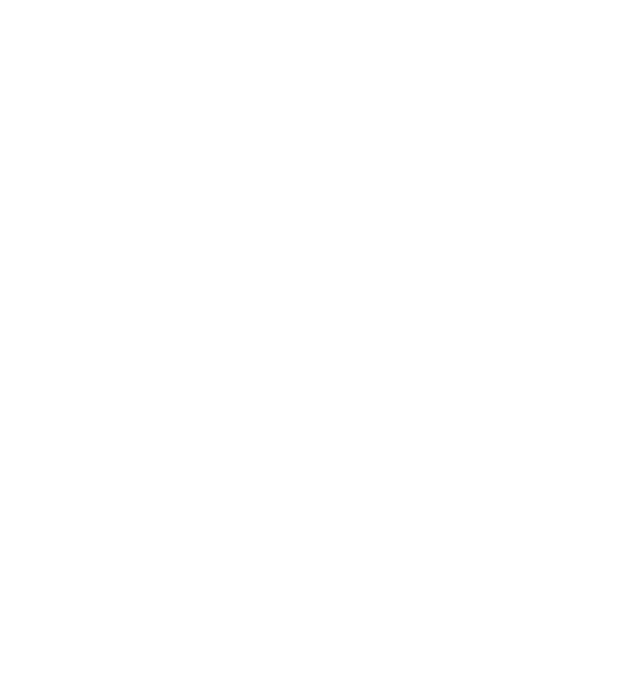
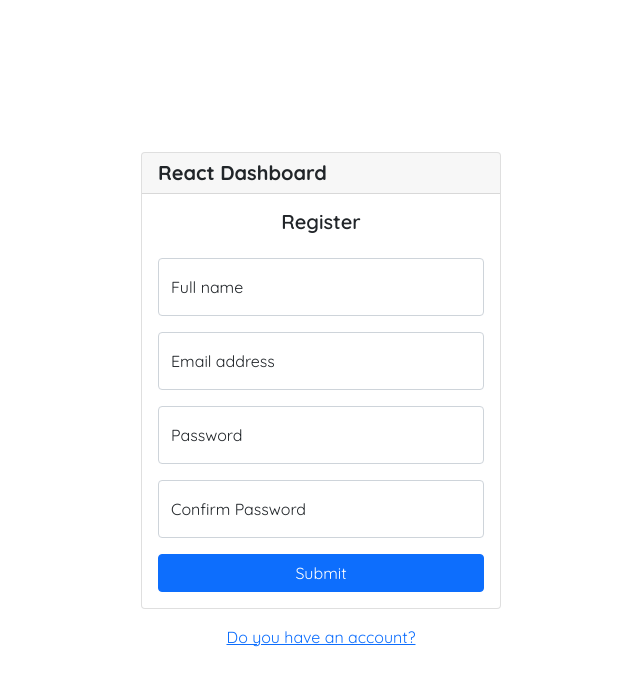
Before and after one commit to DanielVera987/react-dashboard, a React app: page /register in a window 1280 px wide. Before the commit this address had no page. Shown: the top 684 px of the page, without its empty margins (319-959 px from the left). Built offline with nearby package versions, Linux system fonts and the light colour scheme.

Commit message:
Add register page

```diff
--- a/src/pages/Register/Register.jsx
+++ b/src/pages/Register/Register.jsx
@@ -0,0 +1,72 @@
+import React from 'react';
+import { Link } from 'react-router-dom';
+import { Container, Card, Button, FloatingLabel, Form } from 'react-bootstrap';
+
+import './Register.scss';
+
+const Register = () => {
+    return (
+        <Container>
+            <div className="Register">
+                <Card>
+                    <Card.Header as="h5">React Dashboard</Card.Header>
+                    <Card.Body>
+                        <Card.Title className="font-weight-600 mb-4">
+                            Register
+                        </Card.Title>
+                        <FloatingLabel
+                            controlId="name"
+                            label="Full name"
+                            className="mb-3"
+                        >
+                            <Form.Control
+                                type="text"
+                                placeholder="Full name"
+                            ></Form.Control>
+                        </FloatingLabel>
+                        <FloatingLabel
+                            controlId="Email"
+                            label="Email address"
+                            className="mb-3"
+                        >
+                            <Form.Control
+                                type="email"
+                                placeholder="name@example.com"
+                            />
+                        </FloatingLabel>
+                        <FloatingLabel
+                            controlId="Password"
+                            label="Password"
+                            className="mb-3"
+                        >
+                            <Form.Control
+                                type="password"
+                                placeholder="Password"
+                            />
+                        </FloatingLabel>
+                        <FloatingLabel
+                            controlId="ConfirmPassword"
+                            label="Confirm Password"
+                        >
+                            <Form.Control
+                                type="password"
+                                placeholder="Confirm Password"
+                            />
+                        </FloatingLabel>
+                        <Button
+                            variant="primary"
+                            className="d-block w-100 mt-3"
+                        >
+                            Submit
+                        </Button>
+                    </Card.Body>
+                </Card>
+                <div className="Register-links mt-3">
+                    <Link to="/login">Do you have an account?</Link>
+                </div>
+            </div>
+        </Container>
+    );
+};
+
+export default Register;
--- a/src/pages/Register/Register.scss
+++ b/src/pages/Register/Register.scss
@@ -0,0 +1,16 @@
+.Register {
+    width: 100%;
+    height: 100vh;
+    display: flex;
+    flex-direction: column;
+    align-items: center;
+    justify-content: center;
+
+    .card {
+        width: 360px;
+
+        .card-title {
+            text-align: center;
+        }
+    }
+}
--- a/src/routes/App.jsx
+++ b/src/routes/App.jsx
@@ -2,6 +2,7 @@
 import { BrowserRouter as Router, Routes, Route } from 'react-router-dom';
 import Home from '@components/Home';
 import Login from '@pages/Login/Login';
+import Register from '@pages/Register/Register';
 
 import '@styles/global.scss';
 
@@ -11,6 +12,7 @@
             <Routes>
                 <Route exact path="/" element={<Home />} />
                 <Route exact path="/login" element={<Login />} />
+                <Route exact path="/register" element={<Register />} />
             </Routes>
         </Router>
     );
```
